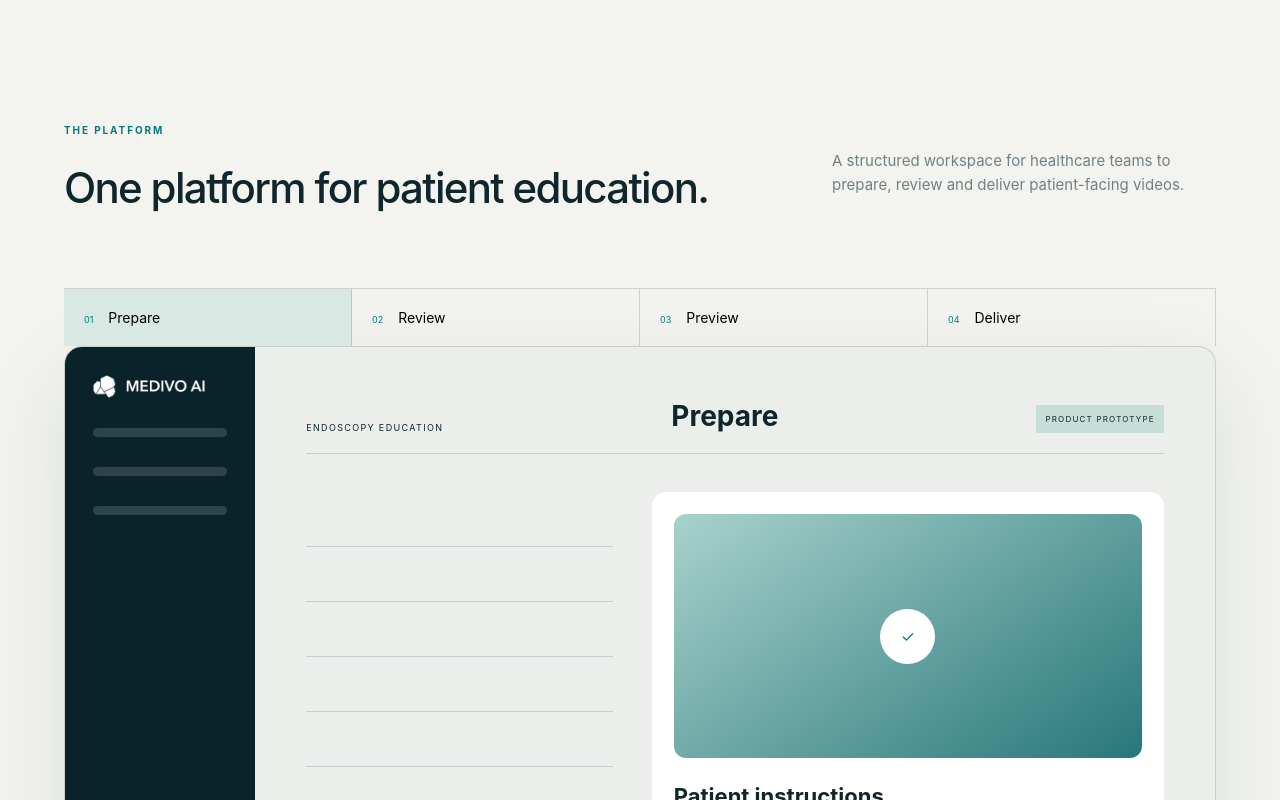
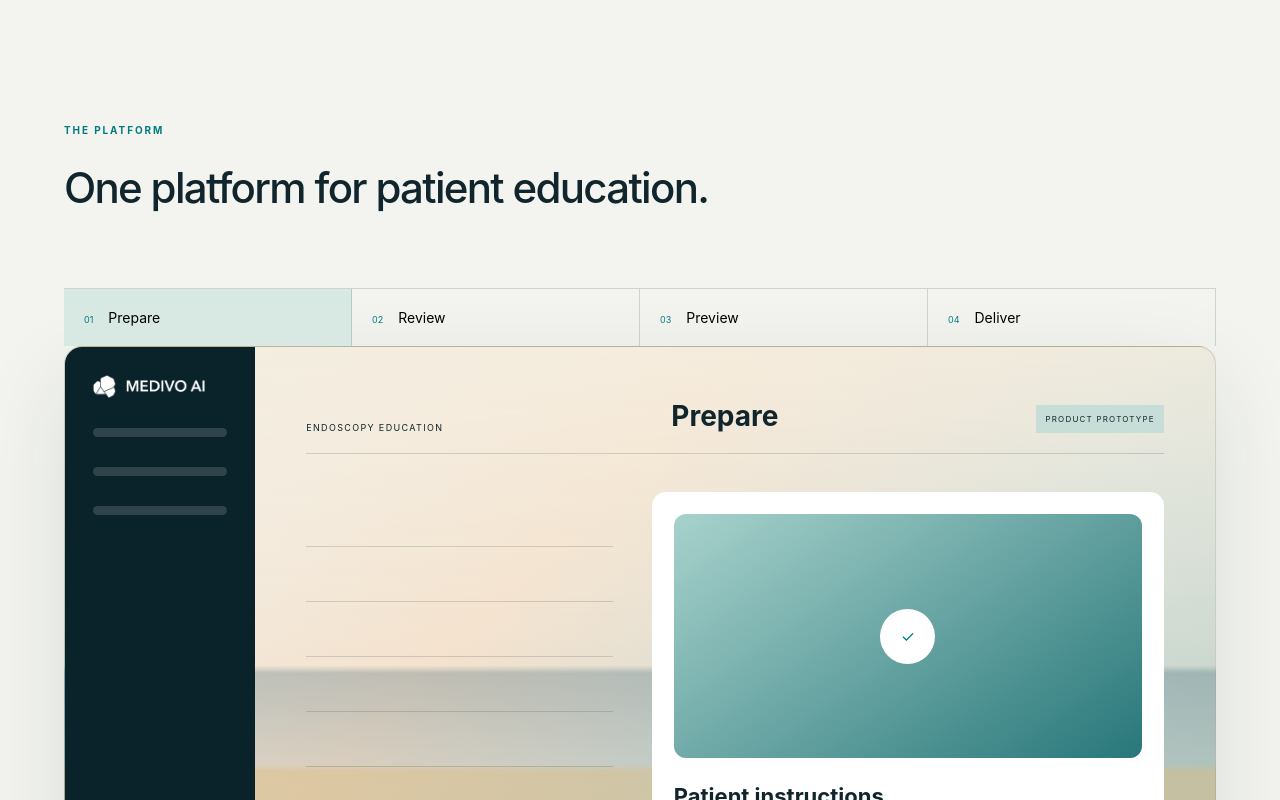
Before and after one commit to STV1222/Medivo-AI-Website, a Next.js app: page / in a window 1280 px wide. Shown: the part 6760-7560 px from the top of the page. Built offline with nearby package versions, Linux system fonts and the light colour scheme; a web font is replaced by a local one.

Commit message:
Refine platform section styling

```diff
--- a/app/globals.css
+++ b/app/globals.css
@@ -29,6 +29,7 @@ button{font:inherit}
 .menu-button{display:none;background:none;border:0;color:white}
 .section-label{font-size:10px;letter-spacing:.19em;font-weight:700;text-transform:uppercase}
 .section-eyebrow{font-size:10px;line-height:1;letter-spacing:.19em;font-weight:700;text-transform:uppercase;color:var(--teal);margin:0 0 30px}
+.problem h2 span,.solution h2 span,.platform h2 span,.endoscopy h2 span,.value h2 span,.workflow h2 span{color:#89949b}
 .hero{height:100svh;min-height:640px;position:relative;overflow:hidden;color:white;display:grid;place-items:center;text-align:center;background:#071b20}
 .hero-film{position:absolute;inset:-16px;background:#071b20 url('/medivo-hero-poster.webp') center/cover no-repeat;overflow:hidden}
 .hero-video{width:100%;height:100%;display:block;object-fit:cover;object-position:center;filter:blur(9px) saturate(.72) brightness(.8);transform:scale(1.055);will-change:transform}
@@ -40,7 +41,6 @@ button{font:inherit}
 .problem h2,.solution h2,.platform h2,.endoscopy h2,.value h2,.workflow h2,.cta-band h2{font-size:var(--title-size);line-height:var(--title-line);letter-spacing:var(--title-track);font-weight:var(--title-weight)}
 .problem-heading{padding:0 5vw;display:flex;flex-direction:column;align-items:flex-start;text-align:left}
 .problem-heading h2{font-family:Inter,Arial,sans-serif;font-size:var(--title-size);line-height:var(--title-line);letter-spacing:var(--title-track);font-weight:var(--title-weight);max-width:1160px;margin:0 0 4.8vw}
-.problem-heading h2 span{color:#89949b}
 .problem-track{display:flex;gap:18px;padding:0 5vw 10px;overflow-x:auto;scroll-snap-type:x mandatory;scrollbar-width:none;overscroll-behavior-inline:contain}
 .problem-track::-webkit-scrollbar{display:none}
 .problem-card{flex:0 0 min(38vw,560px);min-height:330px;padding:30px 34px;background:var(--widget);border-radius:var(--radius);display:flex;flex-direction:column;position:relative;isolation:isolate;overflow:hidden;scroll-snap-align:start;transition:background .25s,transform .25s}
@@ -143,12 +143,11 @@ button{font:inherit}
 .platform{padding:11vw 5vw;background:var(--warm)}
 .section-head{display:grid;grid-template-columns:2fr 1fr;align-items:end;margin-bottom:6vw}
 .section-head h2{margin:0}
-.section-head>p{font-size:var(--body-size);line-height:var(--body-line);max-width:430px;color:var(--muted)}
 .platform-tabs{display:grid;grid-template-columns:repeat(4,1fr);border-top:1px solid var(--line)}
 .platform-tabs button{border:0;border-right:1px solid var(--line);background:none;padding:20px;text-align:left;font-size:14px;cursor:pointer;transition:.25s}
 .platform-tabs button span{font-size:9px;color:var(--teal);margin-right:15px}
 .platform-tabs button.active{background:#d8e8e3}
-.platform-window{height:min(61vw,760px);display:grid;grid-template-columns:190px 1fr;background:var(--widget);border:1px solid var(--line);box-shadow:0 30px 90px rgba(10,39,40,.1);border-radius:var(--radius);overflow:hidden}
+.platform-window{height:min(61vw,760px);display:grid;grid-template-columns:190px 1fr;background:linear-gradient(180deg,rgba(245,238,224,.82),rgba(245,238,224,.18) 42%,rgba(98,130,142,.36) 43%,rgba(98,130,142,.18) 55%,rgba(198,176,126,.52) 56%,rgba(219,202,157,.76)),linear-gradient(135deg,#eff3ef 0%,#f4dfc9 36%,#cadad7 62%,#b9c8b8 100%);border:1px solid var(--line);box-shadow:0 30px 90px rgba(10,39,40,.1);border-radius:var(--radius);overflow:hidden}
 .app-nav{background:#0a222a;color:white;padding:28px;display:flex;flex-direction:column;gap:30px}
 .app-nav span{display:flex;align-items:center}
 .app-nav .brand-logo{width:112px}
@@ -175,7 +174,6 @@ button{font:inherit}
 .journey p{font-size:var(--body-size);line-height:var(--body-line);color:#596c70}
 .value{background:#f5f6f3;padding:10vw 5vw 6vw}
 .value>h2{max-width:1250px;margin:0 0 5.5vw}
-.value>h2 span{color:#8b959b}
 .comparison-grid{display:grid;grid-template-columns:1fr 1fr;gap:18px}
 .comparison-card{min-height:420px;border-radius:var(--radius);padding:5vw;display:flex;flex-direction:column;justify-content:center;position:relative;overflow:hidden}
 .comparison-card h3{font-size:var(--card-title-size);line-height:1.04;letter-spacing:var(--title-track);font-weight:510;margin:0 0 8vw}
--- a/app/page.tsx
+++ b/app/page.tsx
@@ -248,7 +248,7 @@ export default function Home() {
       </section>
 
       <section className="platform">
-        <div className="section-head"><div><p className="section-eyebrow">The platform</p><h2>One platform for patient education.</h2></div><p>A structured workspace for healthcare teams to prepare, review and deliver patient-facing videos.</p></div>
+        <div className="section-head"><div><p className="section-eyebrow">The platform</p><h2>One platform for patient education.</h2></div></div>
         <div className="platform-tabs" role="tablist">{platformTabs.map((tab, i) => <button role="tab" aria-selected={platform === i} className={platform === i ? "active" : ""} onClick={() => setPlatform(i)} key={tab}><span>0{i+1}</span>{tab}</button>)}</div>
         <div className={`platform-window view-${platform}`}>
           <div className="app-nav"><span><Logo/></span><i/><i/><i/></div>
```
